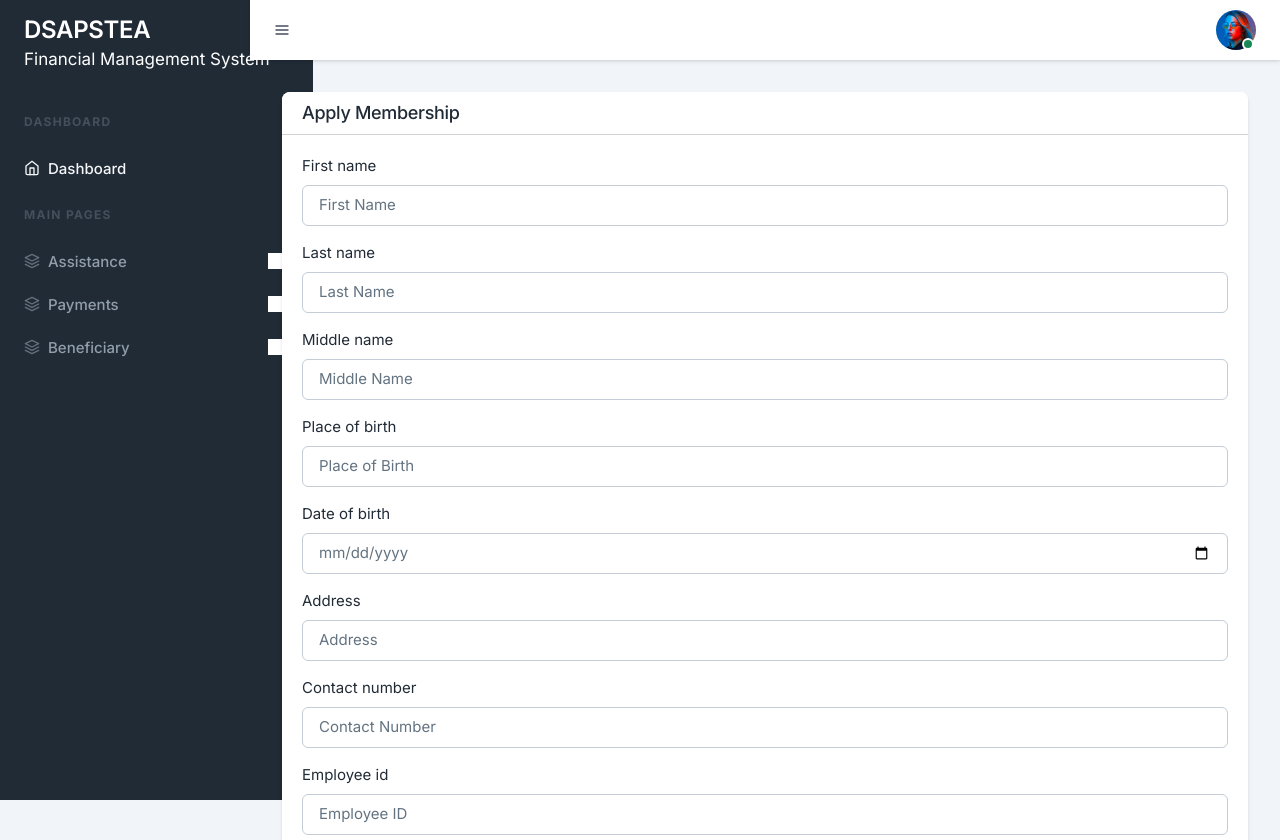
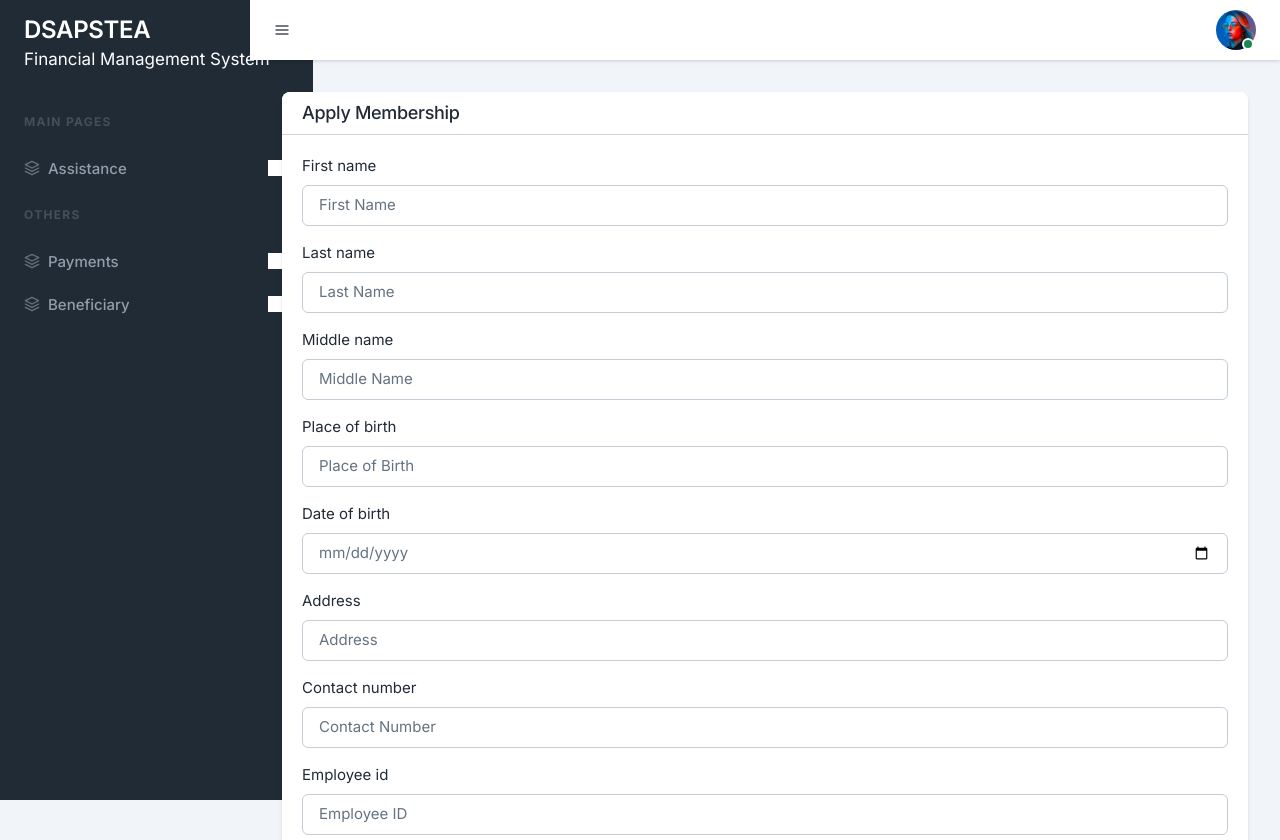
Before and after one commit to kiannaquines/financial-management-system-for-school, a Django app: page /employee/membership/add in a window 1280 px wide. Shown: the top 840 px of the page. Run offline with Django 5.2, Linux system fonts and the light colour scheme; data comes from the database, SQL or seed files in the repository; some libraries are stand-ins or nearby versions; grey boxes are pictures that could not be loaded.

Commit message:
added more fixes

```diff
--- a/system/templates/includes/sidebar.html
+++ b/system/templates/includes/sidebar.html
@@ -237,15 +237,6 @@
         </a>
         <ul class="navbar-nav flex-column" id="sideNavbar">
             <li class="nav-item">
-                <div class="navbar-heading">Dashboard</div>
-            </li>
-            <li class="nav-item">
-                <a class="nav-link has-arrow  active " href="{% url 'dashboard' %}">
-                    <i data-feather="home" class="nav-icon icon-xs me-2"></i>
-                    Dashboard
-                </a>
-            </li>
-            <li class="nav-item">
                 <div class="navbar-heading">Main Pages</div>
             </li>
             <li class="nav-item {% if 'assistance' in request.path %}active{% endif %}">
@@ -279,6 +270,9 @@
                         </li>
                     </ul>
                 </div>
+            </li>
+            <li class="nav-item">
+                <div class="navbar-heading">Others</div>
             </li>
             <li class="nav-item {% if 'payments' in request.path %}active{% endif %}">
                 <a
```
